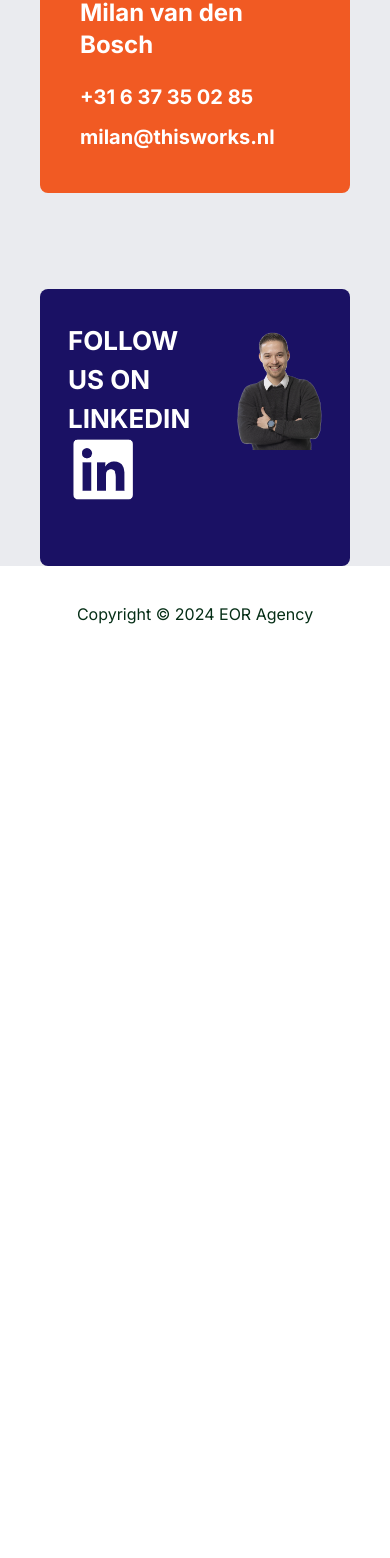
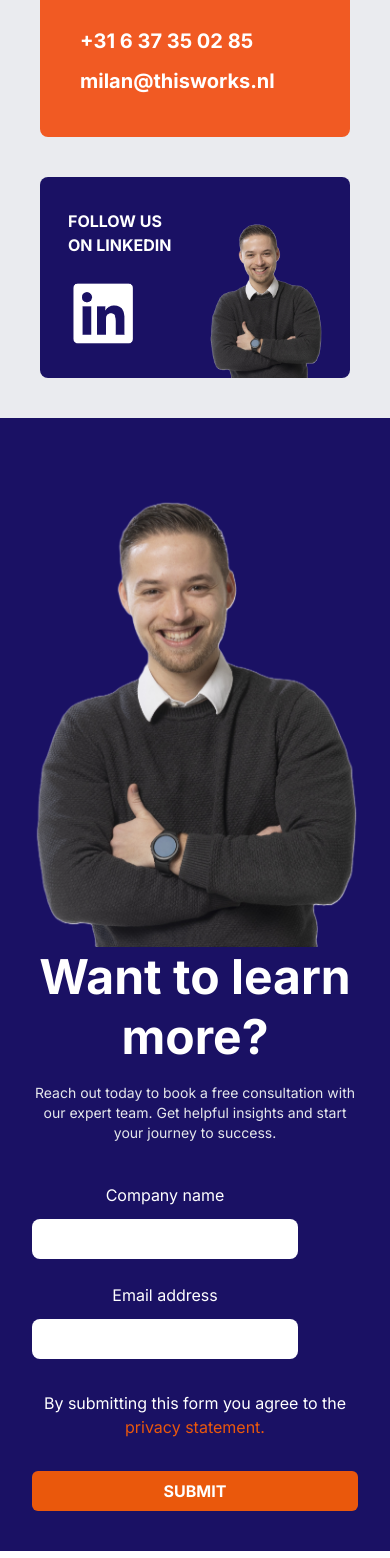
Before and after one commit to Faizan141-coder/flipjobs-fiverr, a Next.js app: page / in a window 390 px wide. Shown: the part 3545-5103 px from the top of the page. Before the commit the page ends 4207 px from the top, so only its background shows below. Built offline with nearby package versions, Linux system fonts and the light colour scheme.

Commit message:
newsletter page mobile responsive

```diff
--- a/app/page.tsx
+++ b/app/page.tsx
@@ -24,7 +24,7 @@ export default function Home() {
       {/* @Contact */}
       <Contact />
       {/* @Newsletter */}
-      {/* <NewsLetter /> */}
+      <NewsLetter />
     </>
   );
 }
--- a/components/contact.tsx
+++ b/components/contact.tsx
@@ -3,8 +3,8 @@ import Image from "next/image";
 const Contact = () => {
   return (
     <div className="bg-gray-200/80 text-white">
-      <div className="flex px-10 lg:space-x-10 md:space-x-10 sm:space-x-6 space-x-0 lg:flex-row md:flex-row sm:flex-row flex-col items-center justify-center">
-        <div className="w-full my-24 lg:py-24 md:py-14 py-10 px-10 bg-[#f15a23] rounded-lg p-8 flex flex-col">
+      <div className="flex px-10 py-10 lg:space-x-10 md:space-x-10 sm:space-x-6 space-x-0 lg:flex-row md:flex-row sm:flex-row flex-col items-center justify-center">
+        <div className="w-full lg:mb-0 md:mb-0 sm:mb-0 mb-10 lg:py-24 md:py-14 sm:py-10 py-10 px-10 bg-[#f15a23] rounded-lg p-8 flex flex-col">
           <h1 className="lg:text-5xl md:text-3xl sm:text-3xl text-2xl font-bold">
             Milan van den Bosch
           </h1>
@@ -12,17 +12,11 @@ const Contact = () => {
           <p className="text-xl leading-8 font-bold mt-2">milan@thisworks.nl</p>
         </div>
         <div className="w-full bg-[#1a1164] rounded-lg flex px-7 pt-8">
-          <div className="relative flex flex-col items-center justify-center">
-            <h1 className="lg:text-[26px] md:text-[20px] sm:text-[20px] text-[26px] font-bold mb-32">
+          <div className="flex flex-col items-start">
+            <h1 className="lg:text-[26px] md:text-[20px] sm:text-[20px] text-[16px] font-bold pb-5">
               FOLLOW US ON LINKEDIN
             </h1>
-            <Image
-              src="/linkedin.png"
-              alt="Linkedin"
-              width={70}
-              height={70}
-              className="absolute left-0 top-28 lg:top-32 md:top-20"
-            />
+            <Image src="/linkedin.png" alt="Linkedin" width={70} height={70} />
           </div>
           <div className="ml-7">
             <Image
--- a/components/newsletter.tsx
+++ b/components/newsletter.tsx
@@ -1,4 +1,4 @@
-import Image from 'next/image'
+import Image from "next/image";
 
 const NewsLetter = () => {
   return (
@@ -7,9 +7,9 @@ const NewsLetter = () => {
       <div className="absolute top-0 left-0 w-full h-full bg-[#1a1164]" />
 
       {/* Content Container */}
-        <div className="relative w-full flex justify-between px-8 z-10">
+      <div className="relative w-full flex lg:flex-row md:flex-row sm:flex-row flex-col justify-between px-8 py-10 z-10">
         {/* Image Section */}
-          <div className="lg:w-1/2 sm:w-full mr-12 flex justify-center items-center">
+        <div className="lg:w-1/2 sm:w-full flex justify-center items-center lg:pr-8 md:pr-5 sm:pr-4 pr-0">
           <Image
             src="/flipjob_person.png"
             alt="Hero"
@@ -19,25 +19,25 @@ const NewsLetter = () => {
         </div>
 
         {/* Text Section */}
-          <div className="lg:w-1/2 sm:w-full flex flex-col justify-center items-start text-white">
+        <div className="lg:w-1/2 lg:text-start md:text-start sm:text-start text-center sm:w-full flex flex-col justify-center items-start text-white">
           <h1 className="text-5xl leading-tight font-bold mb-4">
             Want to learn more?
           </h1>
           <p className="text-sm text-gray-200 mb-4">
-              Reach out today to book a free consultation with our expert team.{" "}
-              <br />
+            Reach out today to book a free consultation with our expert team.
             Get helpful insights and start your journey to success.
           </p>
-            <div className="flex space-x-5">
-              <div className="flex flex-col space-y-6 mt-6">
+          <div className="flex flex-col">
+            <div className="flex flex-col space-y-3 mt-6">
               <label htmlFor="email">Company name</label>
-                <label htmlFor="email">Email address</label>
-              </div>
-              <div className="flex flex-col">
               <input
                 type="text"
-                  className="px-4 text-black h-10 rounded-lg mt-4"
+                className="px-4 text-black w-full h-10 rounded-lg mt-4"
               />
+            </div>
+
+            <div className="flex flex-col space-y-3 mt-6">
+              <label htmlFor="email">Email address</label>
               <input
                 type="email"
                 className="px-4 text-black h-10 rounded-lg mt-3"
@@ -48,13 +48,13 @@ const NewsLetter = () => {
             By submitting this form you agree to the{" "}
             <span className="text-orange-600">privacy statement.</span>
           </p>
-            <button className="uppercase mt-8 py-2 px-16 bg-orange-600 rounded-md text-white font-bold">
+          <button className="uppercase mt-8 py-2 px-16 bg-orange-600 rounded-md text-white font-bold lg:w-[200px] md:w-[200px] sm:[200px] w-full">
             Submit
           </button>
         </div>
       </div>
     </div>
-  )
-}
+  );
+};
 
-export default NewsLetter
+export default NewsLetter;
```
Lines whose indentation alone changed are shown as unchanged.
